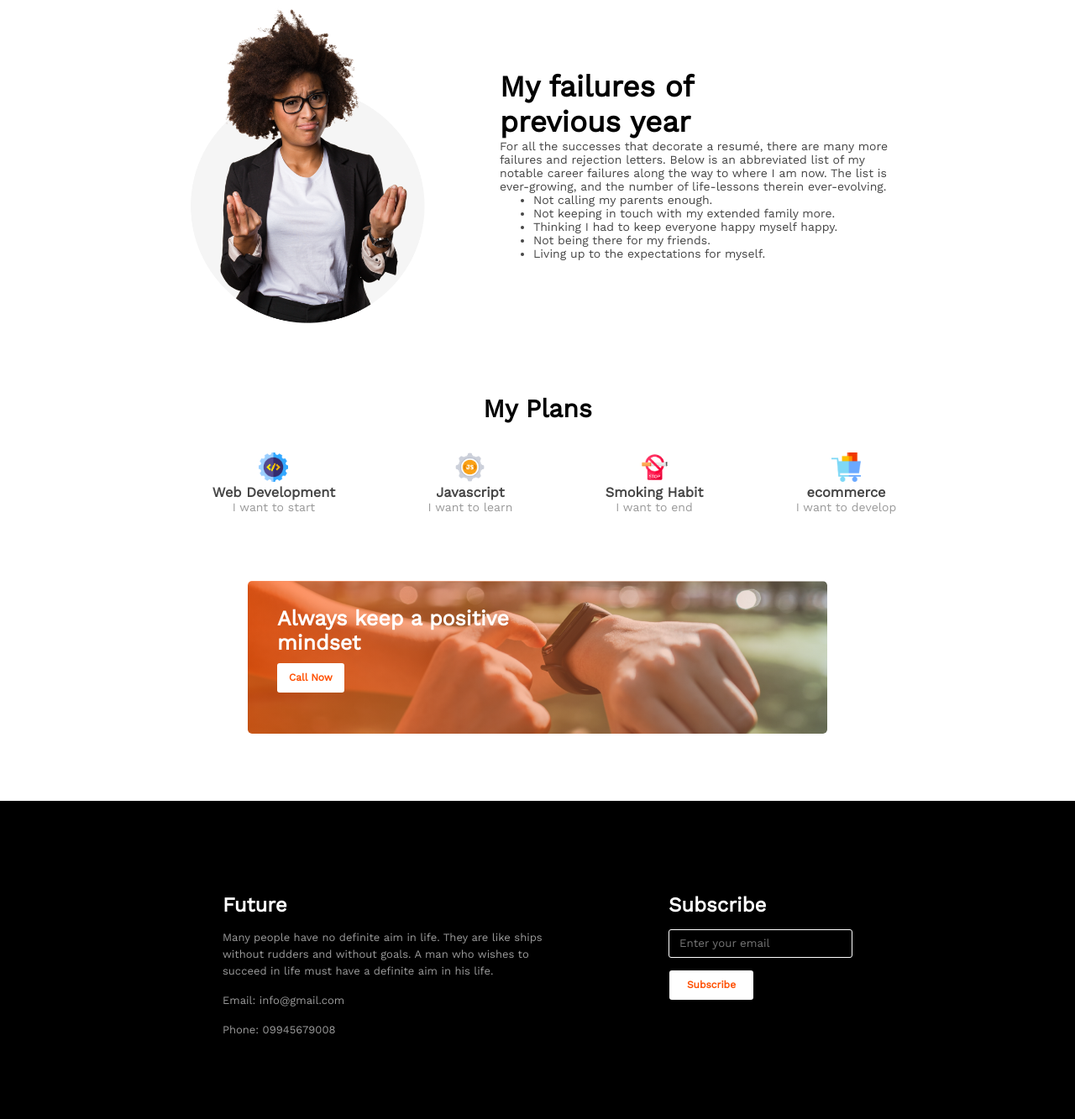
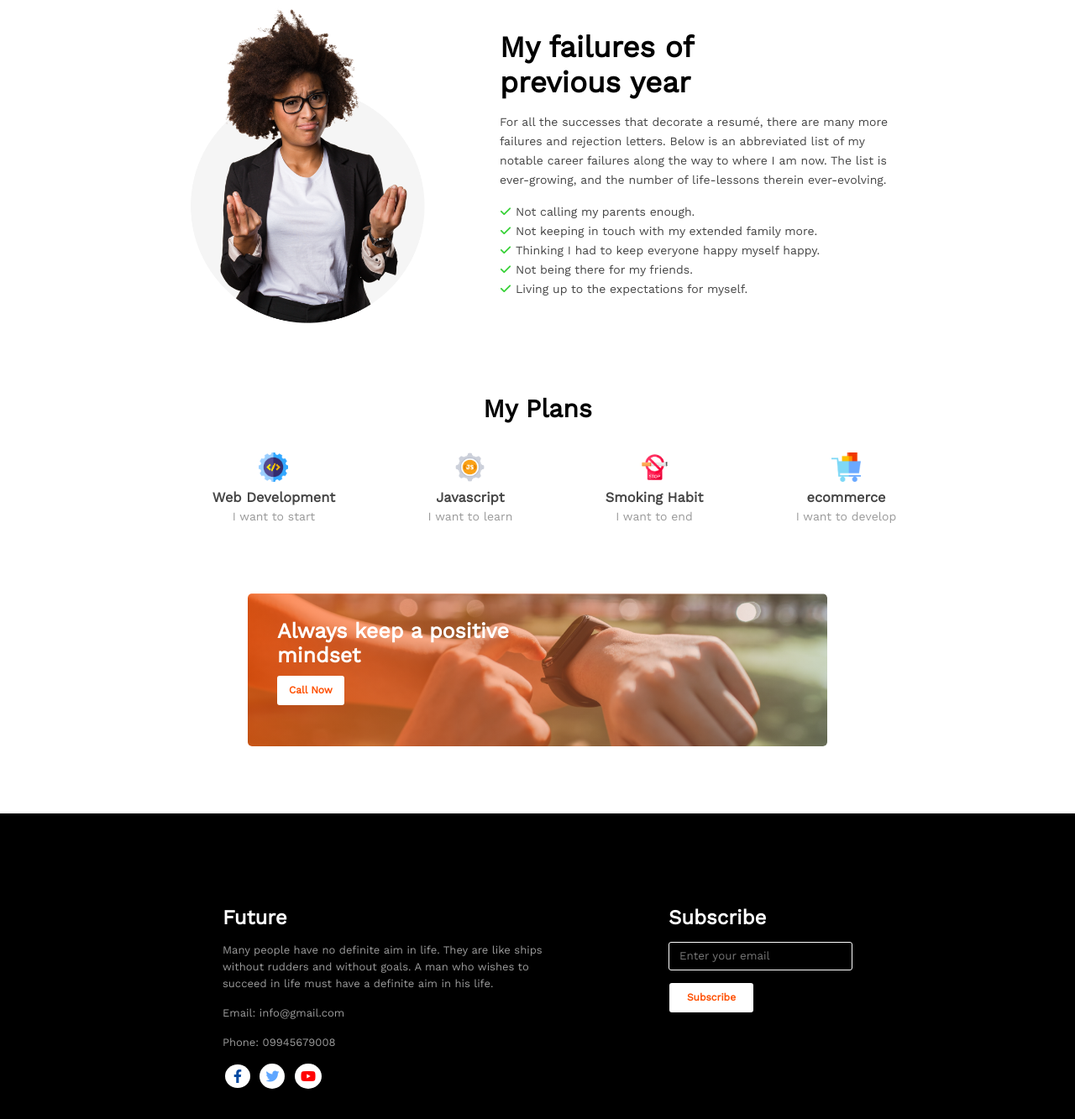
Before and after one commit to fatemasharin/new-year, a plain HTML site: page index.html in a window 1280 px wide. Shown: the part 827-2160 px from the top of the page at 84% size. Drawn offline with nearby package versions, Linux system fonts and the light colour scheme.

Commit message:
my-3rd-commit

```diff
--- a/index.html
+++ b/index.html
@@ -7,6 +7,7 @@
     <title>Document</title>
     <link rel="stylesheet" href="styles/style.css">
     <link rel="stylesheet" href=link rel="preconnect" href="https://fonts.googleapis.com"><link rel="preconnect" href="https://fonts.gstatic.com" crossorigin><link href="https://fonts.googleapis.com/css2?family=Open+Sans&family=Work+Sans&display=swap" rel="stylesheet">
+    <link rel="stylesheet" href="https://cdnjs.cloudflare.com/ajax/libs/font-awesome/6.2.1/css/all.min.css">
 </head>
 <body>
     <header>
@@ -26,11 +27,11 @@
                     <h1>My failures of previous year</h1>
                     <p>For all the successes that decorate a resumé, there are many more failures and  rejection letters. Below is an abbreviated list of my notable career failures along the way to where I am now. The list is ever-growing, and the number of life-lessons therein ever-evolving.</p>
                     <ul>
-                        <li>Not calling my parents enough.</li>
-                        <li>Not keeping in touch with my extended family more.</li>
-                        <li>Thinking I had to keep everyone happy myself happy.</li>
-                        <li>Not being there for my friends.</li>
-                        <li>Living up to the expectations for myself.</li>
+                        <li><i class="fa-solid fa-check"></i>Not calling my parents enough.</li>
+                        <li><i class="fa-solid fa-check"></i>Not keeping in touch with my extended family more.</li>
+                        <li><i class="fa-solid fa-check"></i>Thinking I had to keep everyone happy myself happy.</li>
+                        <li><i class="fa-solid fa-check"></i>Not being there for my friends.</li>
+                        <li><i class="fa-solid fa-check"></i>Living up to the expectations for myself.</li></i>
                     </ul>
                 </div>
             </div>
@@ -74,6 +75,12 @@
                 <p>Many people have no definite aim in life. They are like ships without rudders and without goals. A man who wishes to succeed in life must have a definite aim in his life. </p>
                 <p>Email: info@gmail.com</p>
                 <p>Phone: 09945679008</p>
+                <div class="social-icons">
+                    <a href="https://www.facebook.com/"><i class="fa-brands fa-facebook-f"></i></a>
+                    <a href="https://twitter.com/"><i class="fa-brands fa-twitter"></i></a>
+                    <a href="https://www.youtube.com/"><i class="fa-brands fa-youtube"></i></a>
+
+                </div>
             </div>
             <div class="subscribe">
                 <h2>Subscribe</h2>
--- a/styles/style.css
+++ b/styles/style.css
@@ -54,10 +54,24 @@ header{
     font-size: 35px;
     margin-right: 90px;
 }
- .list p,li{
+.list ul{
+    list-style: none;
+    margin-left: -40px;
+}
+.list p,li{
     font-size: 14px;
     color:#464646;
+    line-height: 23px;
 }
+.list p{
+    padding:15px 0 ;
+}
+.list i{
+    color: #37d137;
+    padding-right:5px;
+}
+
+
 /* my-plan-section */
 .my-plan h1{
     text-align: center;
@@ -147,3 +161,31 @@ footer .future p{
     width: 100px;
     margin-left: 1px;
 }
+/* icon-section */
+.fa-brands{
+    margin: 0 3px;
+
+}
+.fa-facebook-f{
+    color: #0048a0;
+    background-color: #ffffff;
+    border-radius: 50%;
+    padding: 6px 10px;
+}
+.fa-twitter{
+    color: #5ea6ff;
+    background-color: #ffffff;
+    padding: 7px;
+    border-radius: 50%;
+}
+.fa-youtube{
+    color: red;
+    background-color: #ffffff;
+    padding: 7px;
+    border-radius: 50%;
+}
+/* .fa-brands:hover{
+    color: #ffffff;
+    border: 1px solid rgb(255, 255, 255);
+    background-color: #000000;
+} */
```
